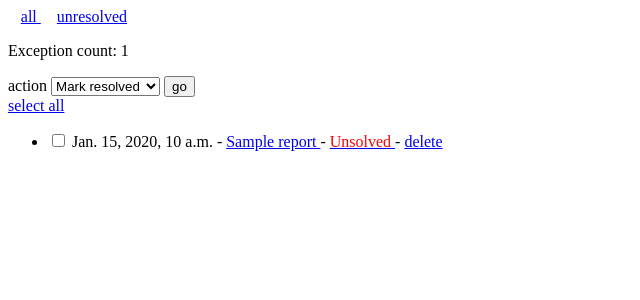
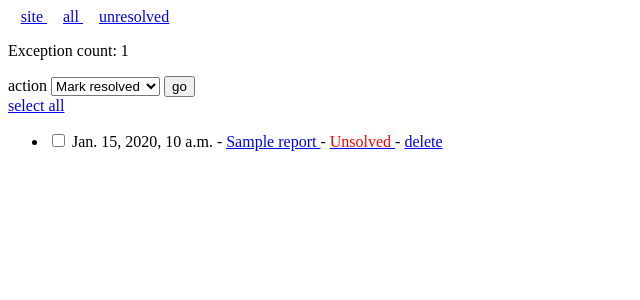
Before and after one commit to gsteixeira/django-except-catcher, a Django app: template except_catcher/templates/except_catcher/list_report.html in a window 1280 px wide. Shown: the top 300 px of the page, without its empty margins (0-640 px from the left). Run offline with Django 3.2, Linux system fonts and the light colour scheme; the template is opened without the code that fills it: most values are stand-ins (such as "Sample title", 1, 10 or a date in 2020).

Commit message:
link to site

```diff
--- a/except_catcher/templates/except_catcher/list_report_header.html
+++ b/except_catcher/templates/except_catcher/list_report_header.html
@@ -1,5 +1,9 @@
 
 <div class="header-navbar">
+    <a href="/">
+        site
+    </a>
+    &nbsp; &nbsp;
     <a href="{% url 'except_catcher:list_reports' %}?all">
         all
     </a>
```
